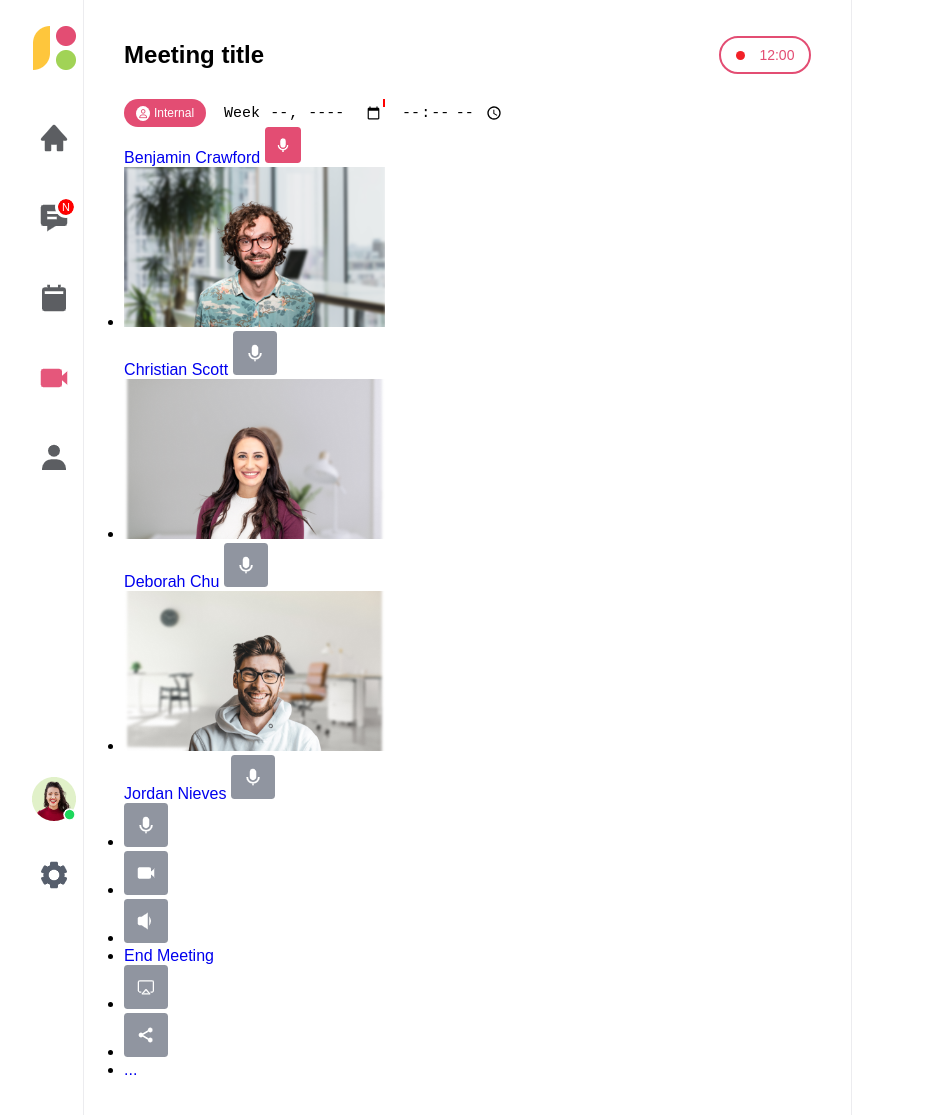
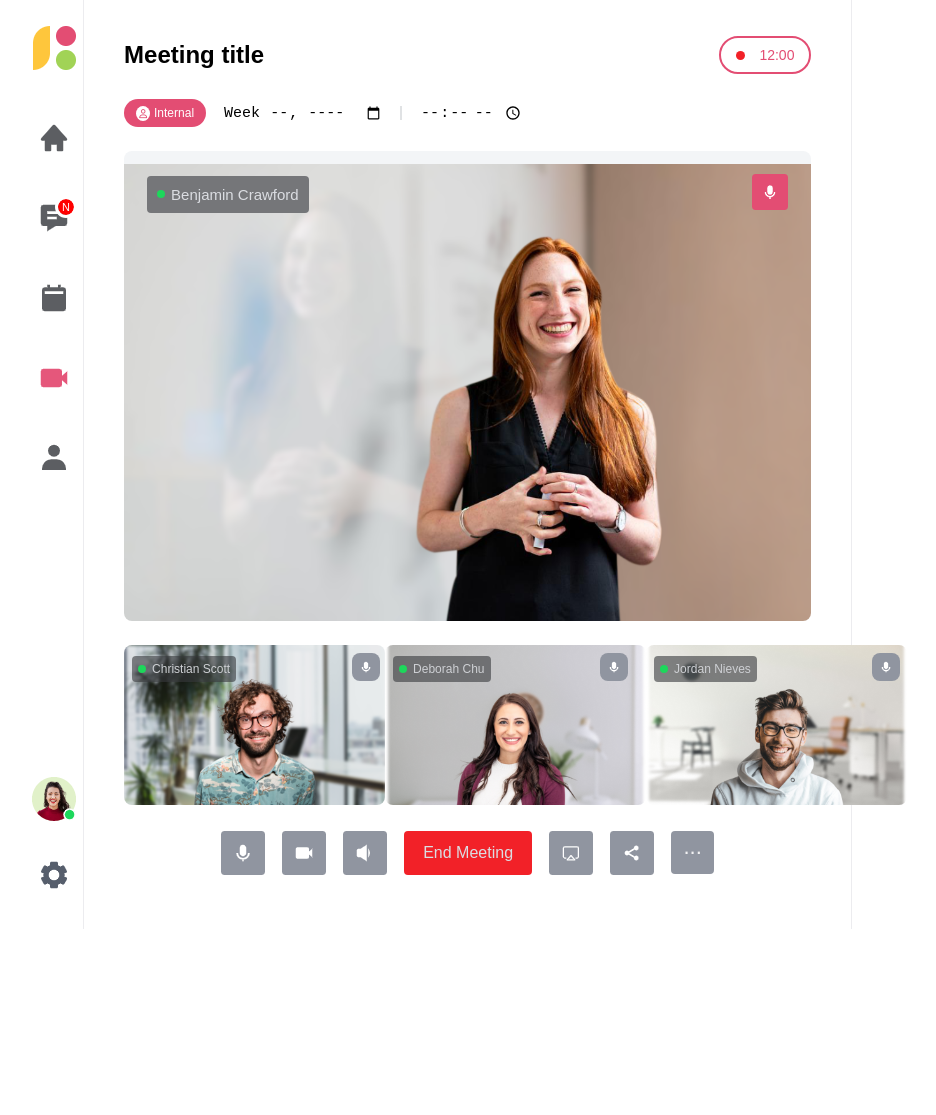
Before and after one commit to GiaHuyyy/ThucHanh-Tuan-3-4-Metting-title, a plain HTML site: page index.html in a window 1280 px wide. Shown: the whole page, without its empty margins (17-953 px from the left). After the commit the page ends 929 px from the top, so only its background shows below. Drawn offline with Linux system fonts and the light colour scheme.

Commit message:
Upload phần Styles body

```diff
--- a/assets/css/styles.css
+++ b/assets/css/styles.css
@@ -112,6 +112,7 @@ a {
 .body .row-data-time {
     margin-top: 25px;
     display: flex;
+    align-items: center;
 }
 
 .body .row-data-time a{
@@ -120,7 +121,6 @@ a {
     justify-content: center;
     width: 82px;
     height: 28px;
-    /* line-height: 26px; */
     background-color: var(--primary-color);
     border-radius: 999px;
     color: #fff;
@@ -142,17 +142,120 @@ a {
     outline: none;
     margin-left: 18px;
     font-size: 15px;
+    display: block;
 }
 
-.body .row-data-time input {
+.border-right {
+    margin-left: 17px;
+    width: 2px;
+    height: 14px;
+    background: #e0e2e4;
+}
+
+.img-center {
+    margin-top: 24px;
+    background-image: url("/assets/img/img_big.png");
+    height: 470px;
+    border-top: 13px solid #f3f5f7;
+    border-radius: 8px;
+}
+
+.body .speaker {
+    display: flex;
+    align-items: center;
+    justify-content: space-between;
+    margin: 10px 23px 0;
+}
+
+.body .speaker .name {
+    display: flex;
+    align-items: center;
+    padding: 10px 10px;
+    background: #757679;
+    border-radius: 4px;
+    font-size: 15px;
+    color: #dbdde2;
+}
+
+.body .marker-green {
+    display: inline-block;
+    width: 8px;
+    height: 8px;
+    border-radius: 50%;
+    background-color: #1dd75b;
+    margin-right: 6px;
+}
+
+.body .list {
+    margin-top: 24px;
+    list-style: none;
+    display: flex;
+    justify-content: space-between;
+}
+
+.body .list img {
+    border-radius: 8px;
+}
+
+.body .list .list-item {
     position: relative;
 }
 
-.border-right::after {
+.body .speaker-support {
+    display: flex;
+    align-items: center;
     position: absolute;
+    top: 8px;
+    margin: 0 8px;
+}
+
+.body .speaker-support .name {
+    display: flex;
+    align-items: center;
+    background: rgba(55, 58, 60, 0.6);
+    padding: 6px 6px;
+    border-radius: 4px;
+    font-size: 12px;
+    color: #ced0d4;
+    white-space: nowrap;
+}
+
+.body .speaker-support .images {
+    margin-left: calc(100% - 8px);
+}
+
+.body .speaker-support img {
+    width: 28px;
+    height: 28px;
+}
+
+.body .list-button {
+    margin-top: 22px;
+    list-style: none;
+    display: flex;
+    justify-content: center;
+    gap: 17px;
+}
+
+.body .button-end {
     display: inline-block;
-    content: "";
-    width: 2px;
-    height: 8px;
-    background: red;
+    text-align: center;
+    width: 128px;
+    height: 44px;
+    background-color: #f22128;
+    color: #dbdde2;
+    line-height: 44px;
+    border-radius: 4px;
 }
+
+.body .button-other {
+    display: inline-block;
+    text-align: center;
+    width: 43px;
+    height: 43px;
+    color: #f2f2f3;
+    background-color: #9095a0;
+    border-radius: 4px;
+    line-height: 32px;
+    font-size: 22px;
+}
```
